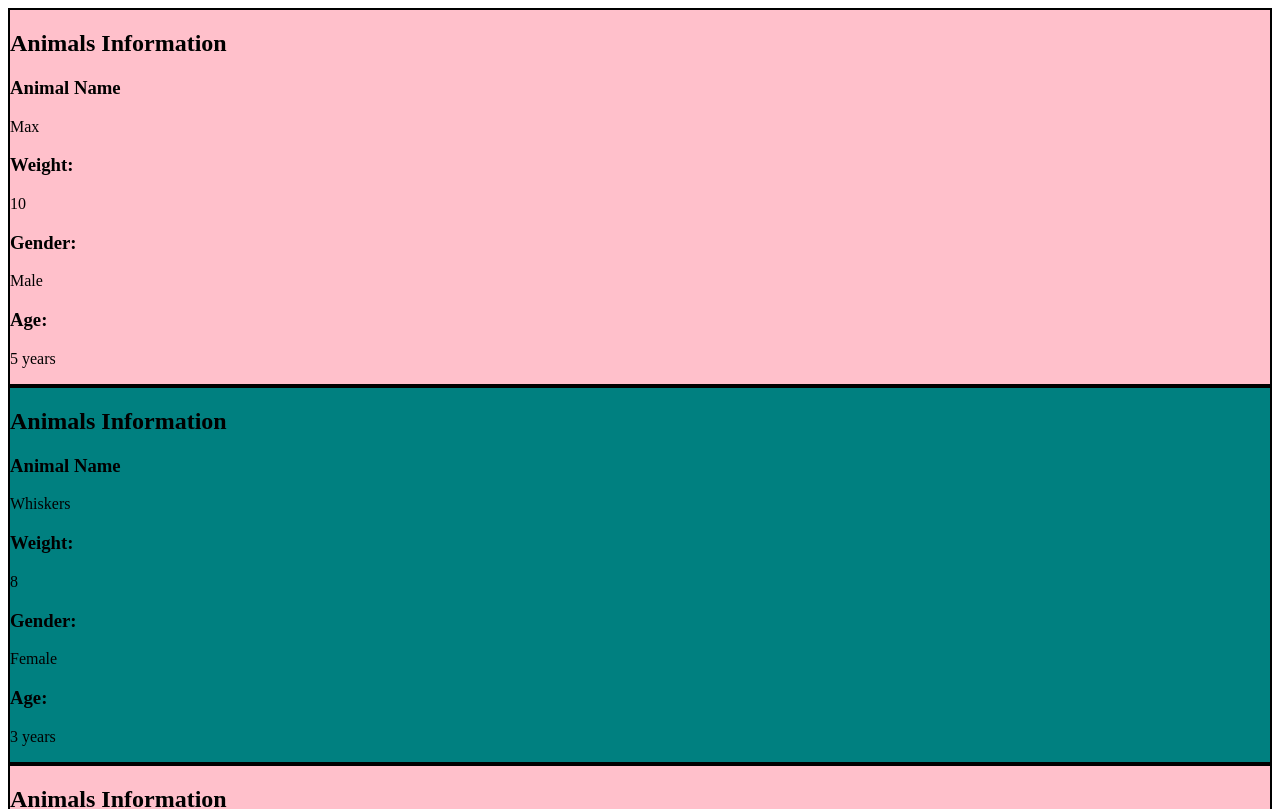
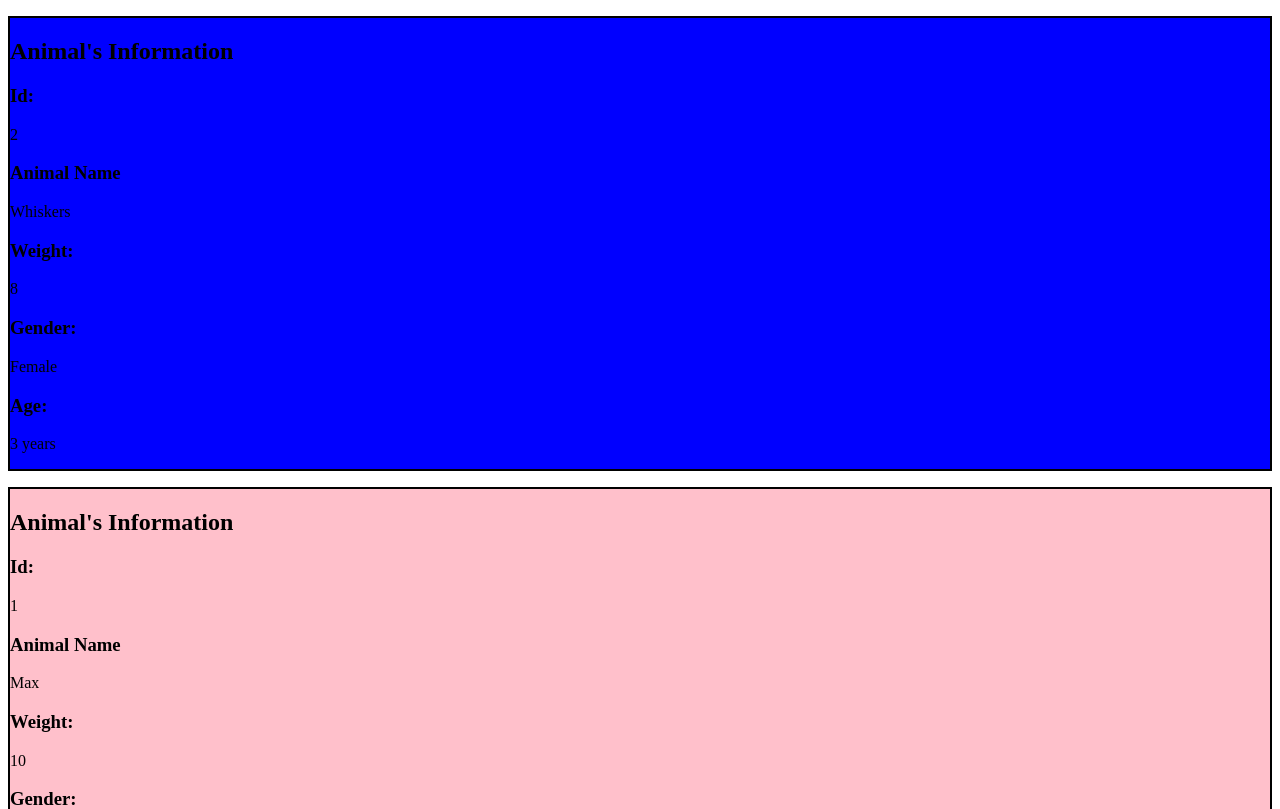
Before and after one commit to msandhu16/mankirat_singh_Learning_Angular, an Angular app: page / in a window 1280 px wide. Shown: the top 809 px of the page. Built offline with nearby package versions, Linux system fonts and the light colour scheme.

Commit message:
Assignment 4 Commit 3

```diff
--- a/src/app/animal-list-item/animal-list-item.component.html
+++ b/src/app/animal-list-item/animal-list-item.component.html
@@ -1,5 +1,6 @@
-<div *ngIf="pet" class="animal-info" >
-  <h2>Animals Information</h2>
+<div *ngIf="pet" class="animal-info">
+  <h2>Animal's Information</h2>
+  <h3>Id:</h3> <p> {{ pet.animal.id }}</p>
   <h3>Animal Name</h3> <p> {{ pet.animal.name }}</p>
   <h3>Weight:</h3><p> {{ pet.weight }}</p>
   <h3>Gender:</h3> <p>{{ pet.gender }}</p>
--- a/src/app/animal-list-item/animal-list-item.component.ts
+++ b/src/app/animal-list-item/animal-list-item.component.ts
@@ -1,6 +1,7 @@
 import {Component, Input} from '@angular/core';
 import {AnimalInfo} from "../models/animal-info";
 import {NgIf} from "@angular/common";
+import {AnimalDetailsService} from "../services/animal-details.service";
 
 @Component({
   selector: 'app-animal-list-item',
@@ -14,4 +15,6 @@ import {NgIf} from "@angular/common";
 export class AnimalListItemComponent {
    @Input() pet? : AnimalInfo;
 
+
+
 }
--- a/src/app/animal-list/animal-list.component.ts
+++ b/src/app/animal-list/animal-list.component.ts
@@ -26,7 +26,7 @@ export class AnimalListComponent {
     this.animalDetail.getAnimals().subscribe({
       next: (data:AnimalInfo[]) => this.animalInfo = data,
       error:err => console.error("Error fetching Animals", err),
-      complete:() => console.log("Animal data fetch complete!")
+      complete:() => console.log("Student data fetch complete!")
     })
   }
 }
--- a/src/app/app.component.css
+++ b/src/app/app.component.css
@@ -0,0 +1,3 @@
+.first{
+  background-color: blue;
+}
--- a/src/app/app.component.html
+++ b/src/app/app.component.html
@@ -1,6 +1,6 @@
-<div >
+<p class="first">
 <app-animal-list-item [pet]="favouritePet"></app-animal-list-item>
-</div>
+</p>
 <app-animal-list>
 
 </app-animal-list>
--- a/src/app/app.component.ts
+++ b/src/app/app.component.ts
@@ -20,22 +20,21 @@ import {AnimalDetailsService} from "./services/animal-details.service";
 export class AppComponent {
 
   title = 'mankirat-singh-Learning-Angular';
-  age:number = 18;
-  goodProgrammer:boolean = true;
+  age: number = 18;
+  goodProgrammer: boolean = true;
+  index: number = 2;
 
-  name:string = 'Mankirat';
-
-
+  name: string = 'Mankirat';
   favouritePet: AnimalInfo | undefined;
 
-  constructor(private animalDetail: AnimalDetailsService ) {
-  }
-
-  ngOnIt(){
-
-  this.animalDetail.getAnimalById(3).subscribe(animal => this.favouritePet = animal)
+  constructor(private animalDetail: AnimalDetailsService) {
   }
 
 
+  ngOnInit() {
 
+    this.animalDetail.getAnimalById(2).subscribe(animal => this.favouritePet = animal)
+
+
+  }
 }
--- a/src/app/services/animal-details.service.ts
+++ b/src/app/services/animal-details.service.ts
@@ -23,8 +23,8 @@ export class AnimalDetailsService {
 
   }
 
-  getAnimalById(animalAge: number): Observable<AnimalInfo | undefined> {
-    const animal = this.animals.find(animal => animal.animal.id === animalAge);
+  getAnimalById(animalId: number): Observable<AnimalInfo | undefined> {
+    const animal = this.animals.find(animal => animal.animal.id === animalId);
     return of(animal);
 
 
```
